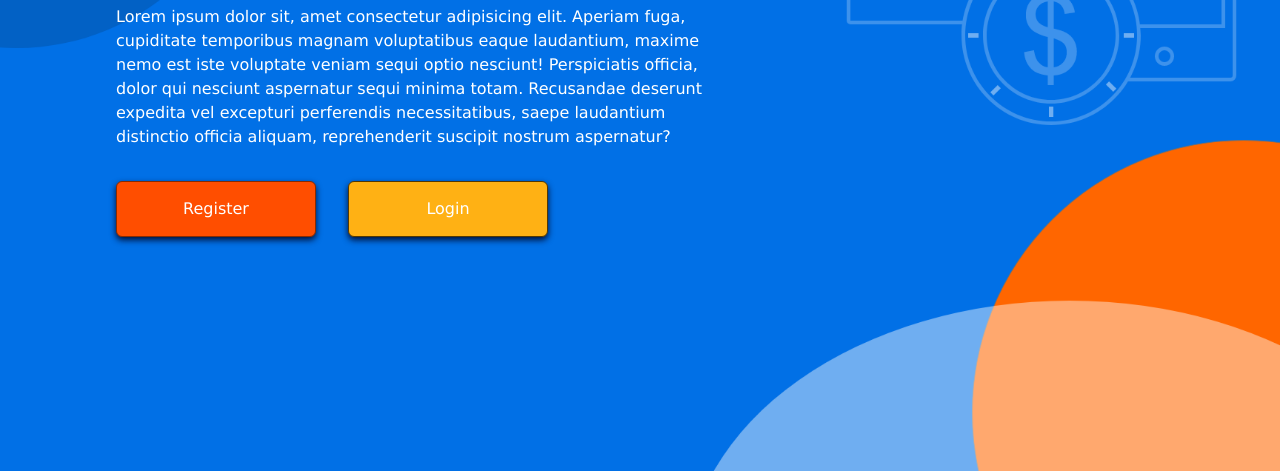
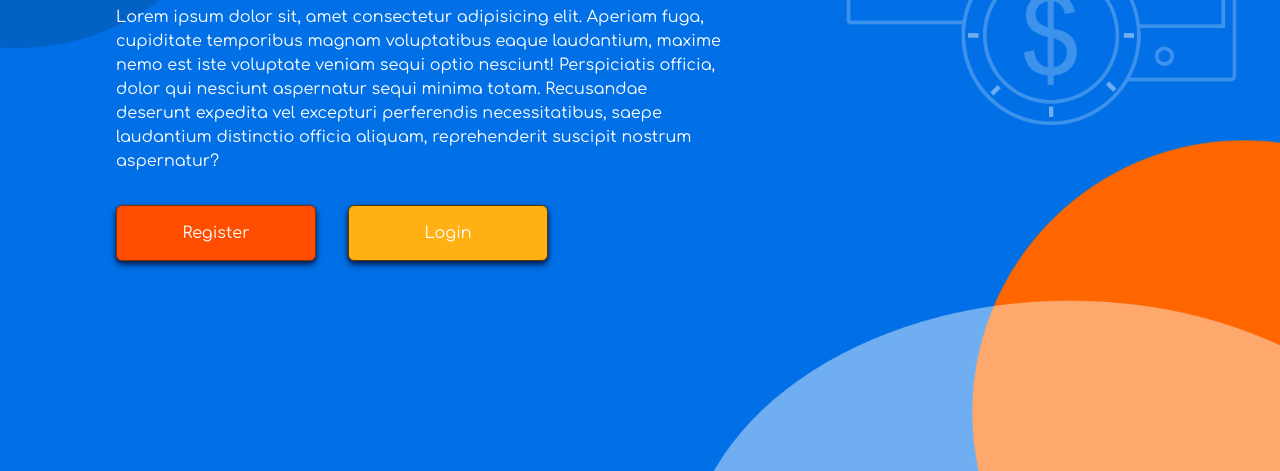
Before and after one commit to GeorPavl/Online-Banking-FullStack-App, a plain HTML site: page OBA_V1.0/index.html in a window 1280 px wide. Shown: the part 329-800 px from the top of the page. Drawn offline with Linux system fonts and the light colour scheme.

Commit message:
add 'comfortaa' font

```diff
--- a/OBA_V1.0/design/css/default.css
+++ b/OBA_V1.0/design/css/default.css
@@ -15,7 +15,7 @@ body {
     height: fit-content;
     margin: 25vh 100px;
     color: white;
-    font-family:'Lucida Sans', 'Lucida Sans Regular', 'Lucida Grande', 'Lucida Sans Unicode', Geneva, Verdana, sans-serif
+    font-family: Comfortaa;
 }
 
 #sample-text-card h1 {
--- a/OBA_V1.0/index.html
+++ b/OBA_V1.0/index.html
@@ -7,6 +7,7 @@
     <link rel="stylesheet" href="/design/css/bootstrap/bootstrap.css">
     <link rel="stylesheet" href="/design/css/fontawesome/css/all.css">
     <link rel="stylesheet" href="/design/css/default.css">
+    <link rel="stylesheet" href="https://fonts.googleapis.com/css?family=Comfortaa">
     <title>Home</title>
 </head>
 <body class="d-flex allign-items-center">
```
